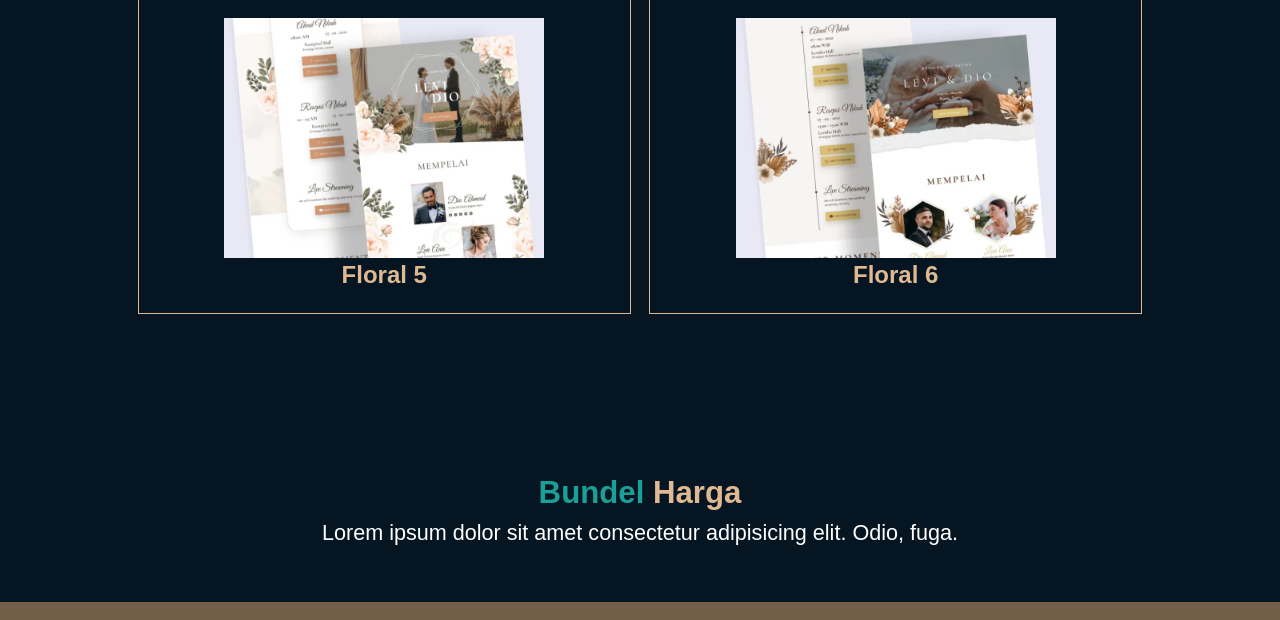
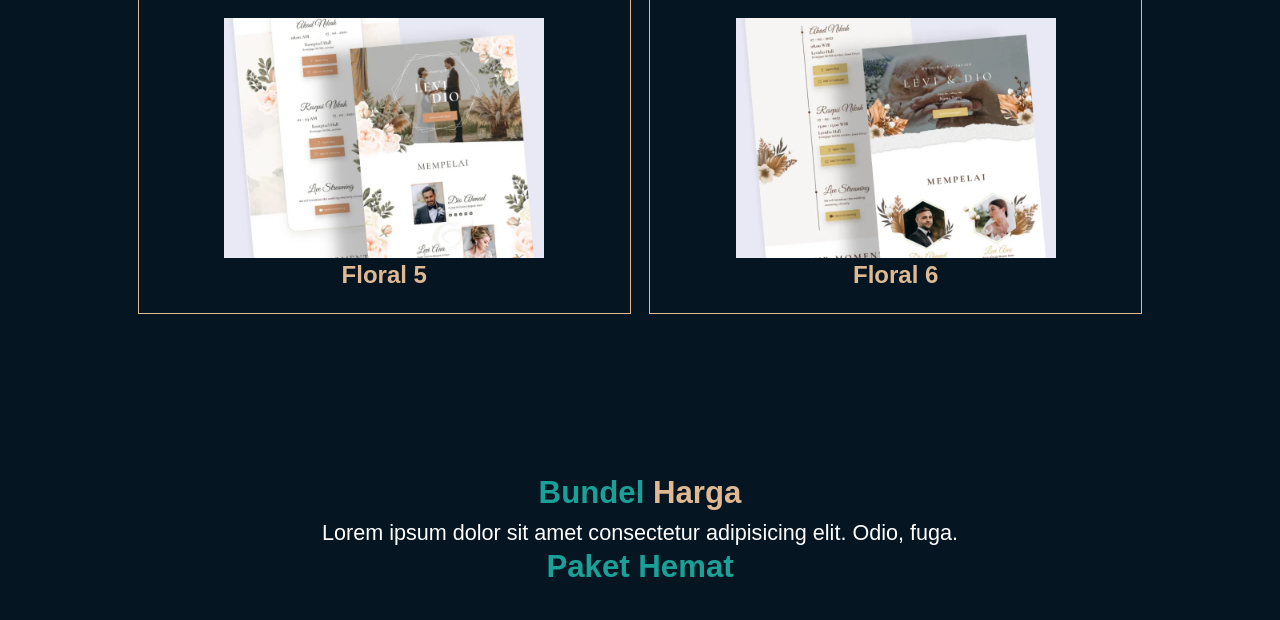
Before and after one commit to heriini/heading, a plain HTML site: page index.html in a window 1280 px wide. Shown: the part 2969-3589 px from the top of the page. Drawn offline with nearby package versions, Linux system fonts and the light colour scheme.

Commit message:
mengubah file index.html

```diff
--- a/index.html
+++ b/index.html
@@ -297,7 +297,9 @@
       <p>
         Lorem ipsum dolor sit amet consectetur adipisicing elit. Odio, fuga.
       </p>
-      <div class="row"></div>
+      <div class="row">
+        <h2>Paket Hemat</h2>
+      </div>
     </section>
     <!-- Bundel section end -->
 
```
